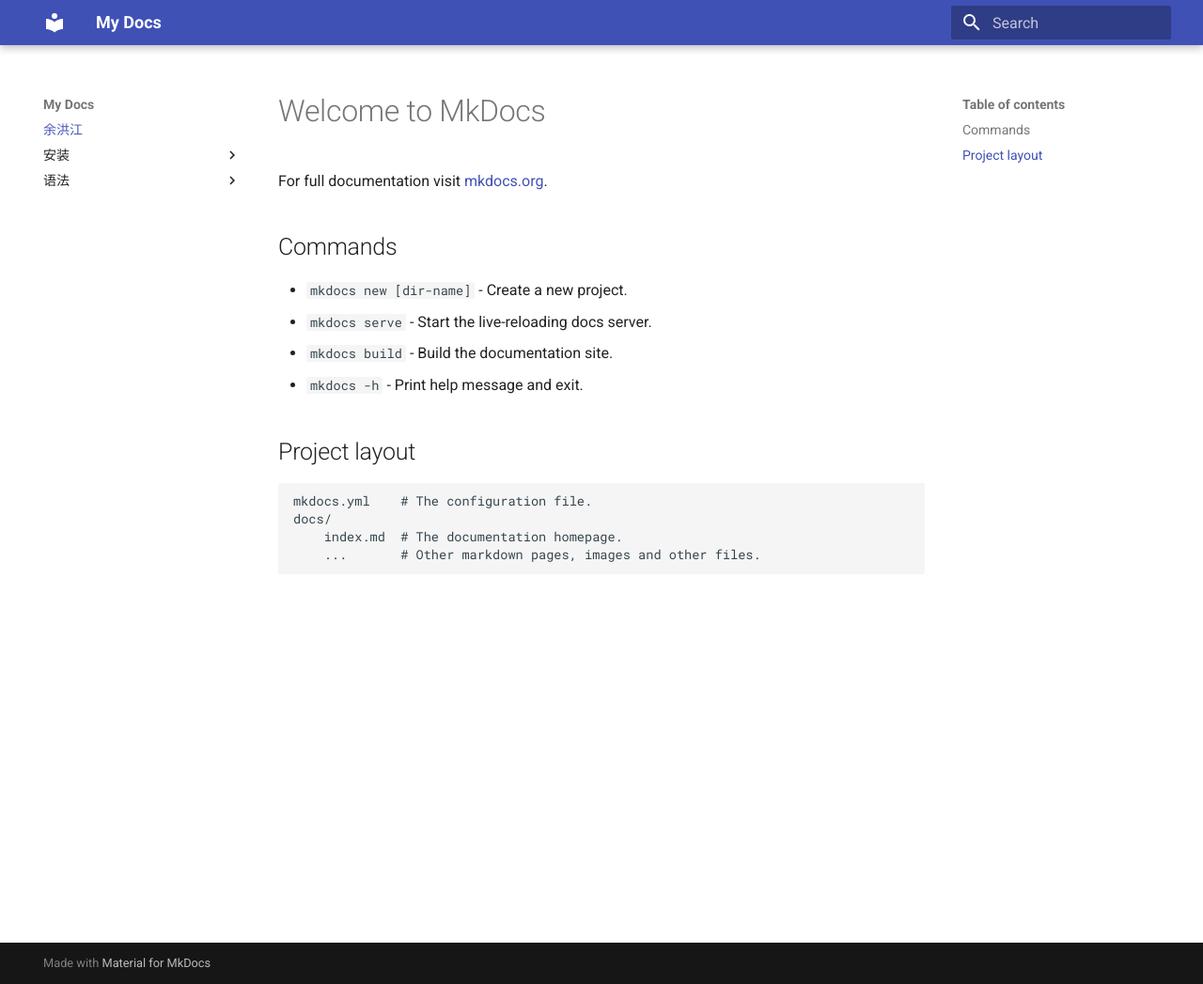
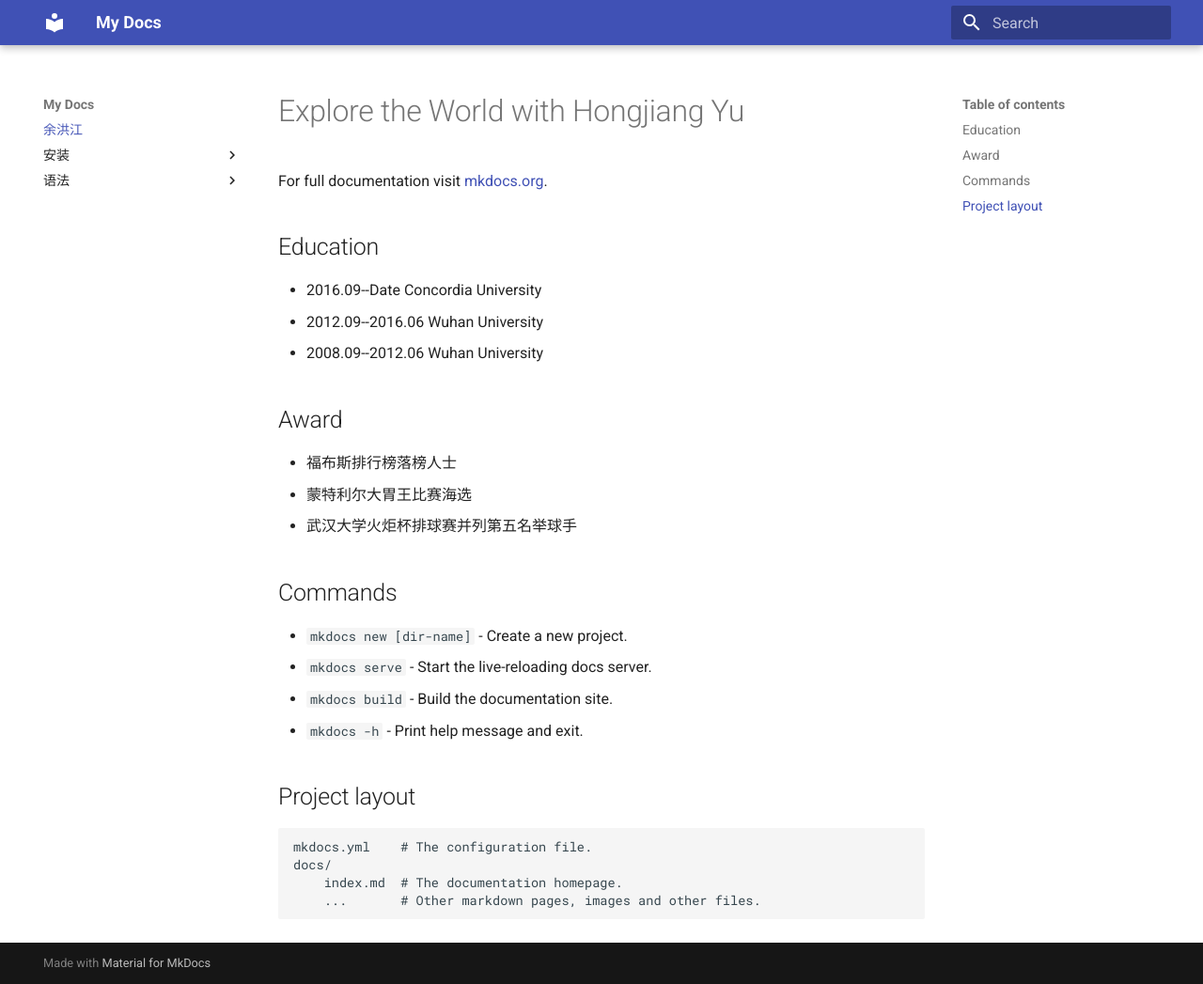
Before and after one commit to Hongjiang-Yu/whuPaprika.github.io, an MkDocs documentation site: the page built from docs/index.md, in a window 1280 px wide and 1047 px high. Shown: the whole window at 94% size. Built offline with MkDocs 1.6.1 and Material for MkDocs 9.7.7, drawn with Linux system fonts in a browser that asks for light colours.

Commit message:
update info

```diff
--- a/docs/index.md
+++ b/docs/index.md
@@ -1,6 +1,18 @@
-# Welcome to MkDocs
+# Explore the World with Hongjiang Yu
 
 For full documentation visit [mkdocs.org](https://www.mkdocs.org).
+
+## Education
+* 2016.09--Date  Concordia University
+* 2012.09--2016.06  Wuhan University
+* 2008.09--2012.06  Wuhan University
+
+## Award
+* 福布斯排行榜落榜人士
+* 蒙特利尔大胃王比赛海选
+* 武汉大学火炬杯排球赛并列第五名举球手
+
+
 
 ## Commands
 
```
